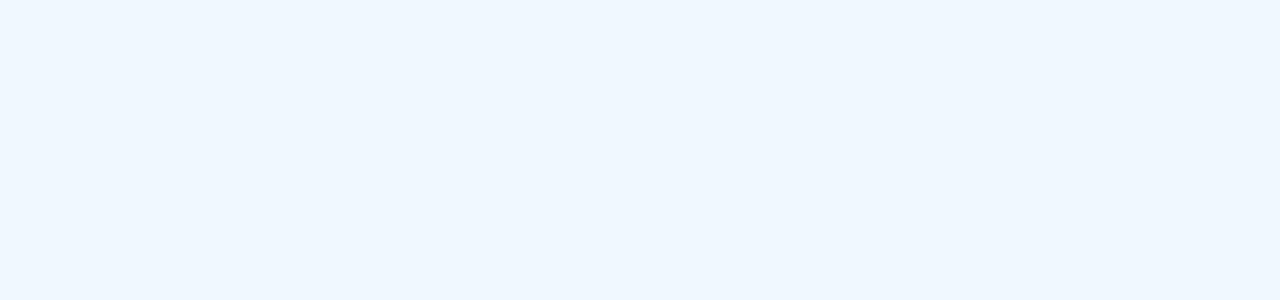
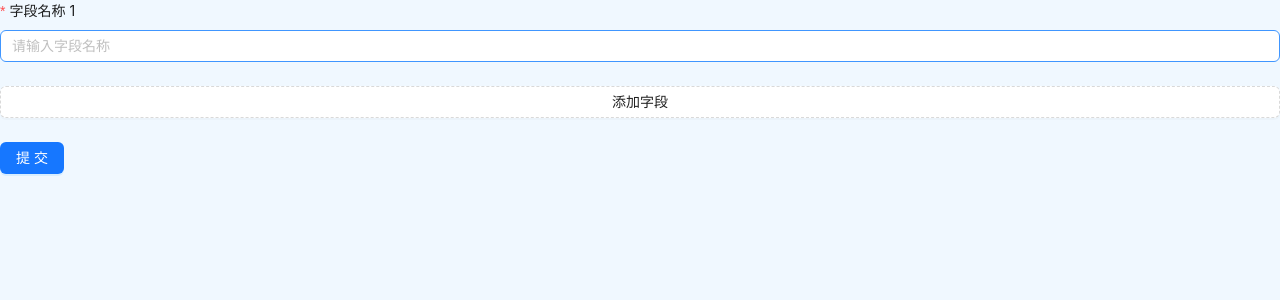
Before and after one commit to maoyln/myReactProjectTemplate, a React (Create React App) app: page /tableMy in a window 1280 px wide. Before the commit this address had no page. Shown: the top 300 px of the page. Built offline with nearby package versions, Linux system fonts and the light colour scheme; the HTML template or start-up script is replaced by a standard one.

Commit message:
useEffect 与 useLayoutEffect 的区别

```diff
--- /dev/null
+++ b/src/pages/TableMy.tsx
@@ -0,0 +1,85 @@
+import React, { useState } from 'react';
+import { Form, Input, Button, Table } from 'antd';
+
+const ExampleForm = () => {
+  const [form] = Form.useForm();
+  const [fields, setFields] = useState<any[]>([{ fieldName: '' }]); // 管理字段状态
+
+  // 更新字段值状态
+  const handleFieldChange = (value: string, index: number) => {
+    const newFields = [...fields];
+    newFields[index].fieldName = value;
+    setFields(newFields);
+
+    // 触发校验
+    form.validateFields([['list', index, 'fieldName']]);
+  };
+
+  // 校验函数：检查字段值是否重复
+  const validateUniqueField = async (_: any, value: string, index: number) => {
+    // 获取所有字段值
+    const values = fields.map((item) => item.fieldName);
+    // 检查是否有重复
+    const isDuplicate = values.filter((item) => item === value).length > 1;
+    if (isDuplicate) {
+      return Promise.reject('字段名称不能重复');
+    }
+    return Promise.resolve();
+  };
+
+  return (
+    <Form
+      form={form}
+      onFinish={(values) => {
+        console.log('Form values:', values);
+      }}
+      layout="vertical"
+    >
+      <Form.List
+        name="list"
+        initialValue={fields} // 设置初始值
+      >
+        {(fieldsList, { add, remove }) => (
+          <>
+            {fieldsList.map(({ key, name, fieldKey, ...restField }, index) => (
+              <Form.Item
+                key={key}
+                name={[name, 'fieldName']}
+                fieldKey={[fieldKey as any, 'fieldName']}
+                label={`字段名称 ${index + 1}`}
+                rules={[
+                  {
+                    required: true,
+                    message: '字段名称不能为空',
+                  },
+                  {
+                    validator: (_, value) =>
+                      validateUniqueField(_, value, index),
+                  },
+                ]}
+              >
+                <Input
+                  placeholder="请输入字段名称"
+                  value={fields?.[index]?.fieldName}
+                  onChange={(e) => handleFieldChange(e.target.value, index)}
+                />
+              </Form.Item>
+            ))}
+            <Form.Item>
+              <Button type="dashed" onClick={() => add()} block>
+                添加字段
+              </Button>
+            </Form.Item>
+          </>
+        )}
+      </Form.List>
+      <Form.Item>
+        <Button type="primary" htmlType="submit">
+          提交
+        </Button>
+      </Form.Item>
+    </Form>
+  );
+};
+
+export default ExampleForm;
--- /dev/null
+++ b/src/pages/UseLayoutEffectDemo/UseLayoutEffectDemo.tsx
@@ -0,0 +1,43 @@
+import React, { useEffect, useLayoutEffect, useState } from 'react';
+
+const UseLayoutEffectDemo = () => {
+  const [count, setCount] = useState(0);
+  const [showBox, setShowBox] = useState(false);
+
+  // 使用 useEffect
+  useEffect(() => {
+    console.log('useEffect: Count updated', count);
+  }, [count]);
+
+  // 使用 useLayoutEffect
+  useLayoutEffect(() => {
+    console.log('useLayoutEffect: Count updated', count);
+  }, [count]);
+
+  return (
+    <div style={{ padding: '20px' }}>
+      <h1>useEffect vs useLayoutEffect</h1>
+      <button onClick={() => setCount(count + 1)}>Increase Count</button>
+      <button onClick={() => setShowBox(!showBox)}>Toggle Box</button>
+
+      <div style={{ marginTop: '20px' }}>
+        <p>Count: {count}</p>
+        {showBox && (
+          <div
+            style={{
+              width: '100px',
+              height: '100px',
+              backgroundColor: 'blue',
+              transition: 'opacity 0.5s',
+              opacity: showBox ? 1 : 0,
+            }}
+          >
+            Box
+          </div>
+        )}
+      </div>
+    </div>
+  );
+};
+
+export default UseLayoutEffectDemo;
--- a/src/routes.tsx
+++ b/src/routes.tsx
@@ -16,6 +16,8 @@ import ContextMain from './pages/ContextDemo/ContextMain' // Context
 import ForwardRefDemo from './pages/ForwardRefDemo' // ForwardRef
 import ReduxDemo from './pages/ReduxDemo/App' // Redux
 import PubSubAppDemo from './pages/SubscribePublish/PubSubAppDemo' // 发布订阅
+import UseLayoutEffectDemo from './pages/UseLayoutEffectDemo/UseLayoutEffectDemo'; // useEffect 与 useLayoutEffect区别
+import TableMy from './pages/TableMy' //
 
 // 懒加载
 const Dashboard = React.lazy(() => import('./pages/Dashboard'));
@@ -43,6 +45,9 @@ const AppRoutes = () => (
       <Route path='/forwardRefDemo' element={<ForwardRefDemo />}></Route>
       <Route path='/reduxDemo' element={<ReduxDemo />}></Route>
       <Route path='/pubSubAppDemo' element={<PubSubAppDemo />}></Route>
+      <Route path='/tableMy' element={<TableMy />}></Route>
+      <Route path='/useLayoutEffectDemo' element={<UseLayoutEffectDemo />}></Route>
+
 
     </Routes>
   </Router>
```
Also changed, not shown: src/pages/UseLayoutEffectDemo/说明.md (added, +39 -0 lines).
